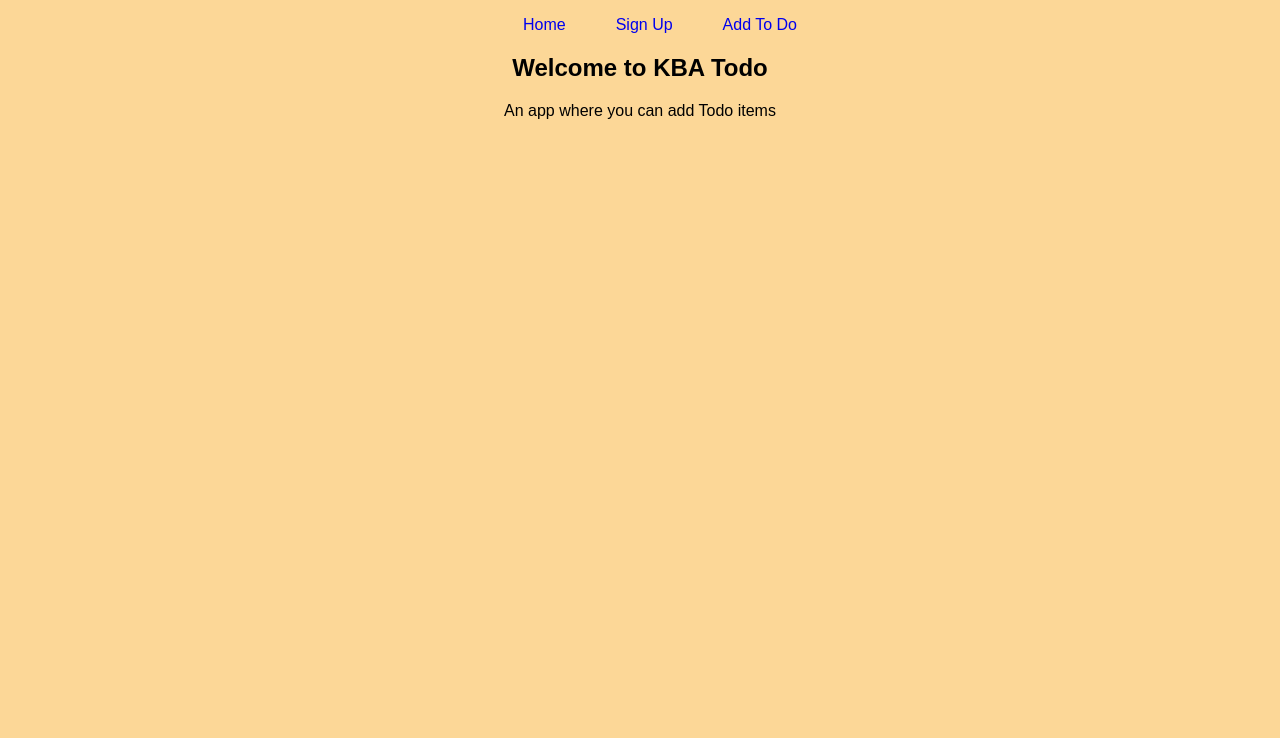
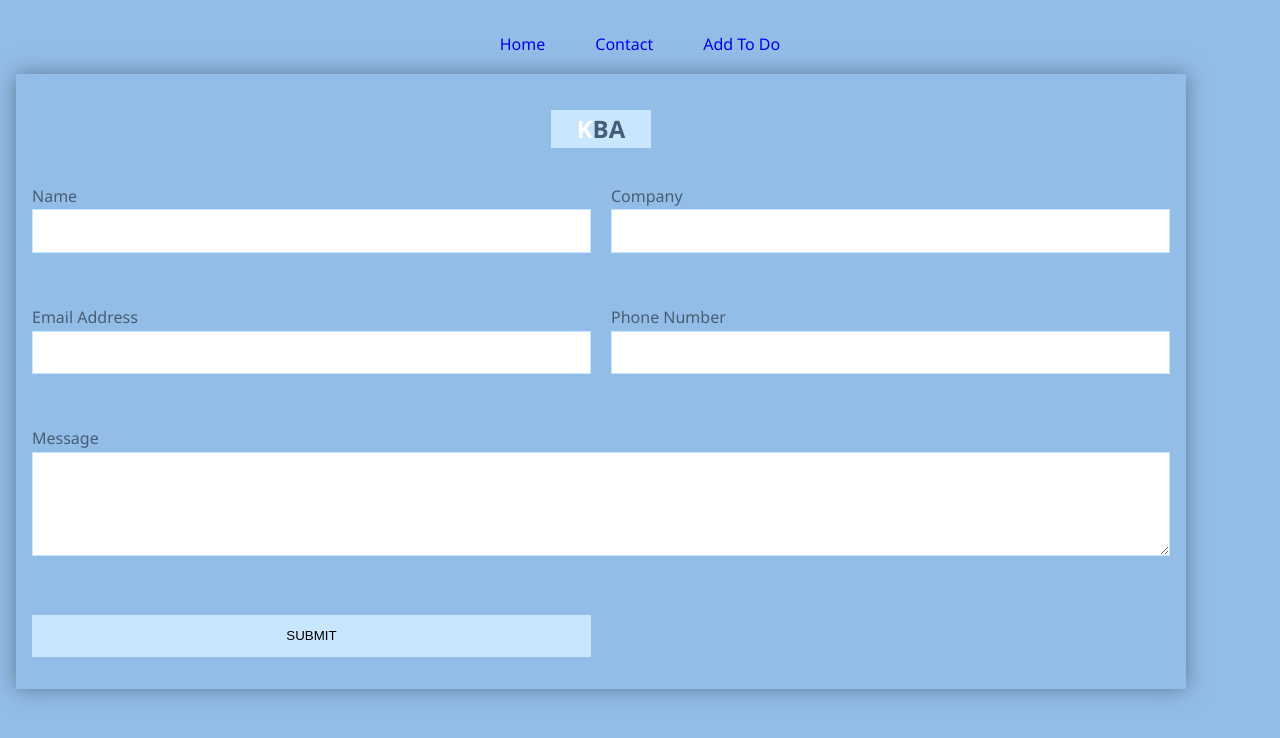
Before and after one commit to NickFoden/kba-todo, a React (Create React App) app: page /contact in a window 1280 px wide. Shown: the top 738 px of the page. Built offline with nearby package versions, Linux system fonts and the light colour scheme; no server answers.

Commit message:
Adding contact form that will hook up for mailing list.

```diff
--- a/src/App.js
+++ b/src/App.js
@@ -4,7 +4,7 @@ import { BrowserRouter as Router, Route } from 'react-router-dom';
 import './App.css';
 import HeaderNav from './Components/headerNav';
 import Home from './Components/home';
-import SignupForm from './Components/SignupForm';
+import ContactForm from './Components/ContactForm';
 import AddToDo from './Components/AddToDo';
 
 class App extends Component {
@@ -13,8 +13,8 @@ class App extends Component {
       <Router>
         <div className="App">
           <HeaderNav />
-          <Route path="*" component={Home} />
-          <Route exact path="/signup" component={SignupForm} />
+          <Route exact path="/" component={Home} />
+          <Route exact path="/contact" component={ContactForm} />
           <Route exact path="/AddToDo" component={AddToDo} />
         </div>
       </Router>
--- /dev/null
+++ b/src/Components/ContactForm.js
@@ -0,0 +1,44 @@
+import React, { Component } from 'react';
+import './contactForm.css';
+
+class ContactForm extends Component {
+  render() {
+    return (
+      <div className="wrapper">
+        <h2 className="brand-name">
+          {' '}
+          <span> K</span>BA
+        </h2>
+        <div className="contact">
+          <form>
+            <p>
+              <label> Name</label>
+              <input type="text" name="name" />
+            </p>
+            <p>
+              <label> Company</label>
+              <input type="text" name="company" />
+            </p>
+            <p>
+              <label> Email Address</label>
+              <input type="email" name="email" />
+            </p>
+            <p>
+              <label> Phone Number</label>
+              <input type="text" name="phone" />
+            </p>
+            <p className="full">
+              <label> Message</label>
+              <textarea name="message" rows="5" />
+            </p>
+            <p>
+              <button className="full"> Submit </button>
+            </p>
+          </form>
+        </div>
+      </div>
+    );
+  }
+}
+
+export default ContactForm;
--- a/src/Components/SignupForm.js
+++ /dev/null
@@ -1,15 +0,0 @@
-import React, { Component } from 'react';
-
-class SignupForm extends Component {
-  render() {
-    return (
-      <form>
-        <button type="submit" disabled={submitting}>
-          Submit
-        </button>
-      </form>
-    );
-  }
-}
-
-export default SignupForm;
--- /dev/null
+++ b/src/Components/contactForm.css
@@ -0,0 +1,74 @@
+* {
+  box-sizing: border-box;
+}
+
+body {
+  background: #92bde7;
+  color: #485e74;
+  font-family: "Segoue UI", "Segoe UI", Tahoma, Geneva, Verdana, sans-serif;
+  line-height: 1.6;
+  padding: 1em;
+}
+
+.wrapper {
+  box-shadow: 0 0 20px 0 rgba(72, 94, 116, 0.7);
+  max-width: 1170px;
+  padding: 1em;
+}
+
+ul {
+  list-style: none;
+  padding: 0;
+}
+
+.brand-name {
+  background-color: #c9e6ff;
+  width: 100px;
+  margin-left: auto;
+  margin-right: auto;
+}
+
+h2 span {
+  color: #fff;
+}
+
+/* form styles */
+
+.contact form {
+  display: grid;
+  grid-template-columns: 1fr 1fr;
+  grid-gap: 20px;
+}
+
+.contact form label {
+  display: block;
+  text-align: left;
+}
+.contact-form p {
+  margin: 0;
+}
+.contact form .full {
+  grid-column: 1/3;
+}
+
+.contact form button,
+.contact form input,
+.contact form textarea {
+  width: 100%;
+  padding: 1em;
+  border: 1px solid #c9e6ff;
+}
+
+.contact form button {
+  background: #c9e6ff;
+  border: 0;
+  text-transform: uppercase;
+}
+
+.contact form button:hover,
+.contact form button:focus {
+  background: #92bde7;
+  color: #fff;
+  outline: 0;
+  transition: background-color 1s ease-out;
+}
--- a/src/Components/headerNav.js
+++ b/src/Components/headerNav.js
@@ -10,7 +10,7 @@ const HeaderNav = props => (
         <Link to="/"> Home</Link>
       </li>
       <li>
-        <Link to="/signup"> Sign Up</Link>
+        <Link to="/contact"> Contact</Link>
       </li>
       <li>
         <Link to="/AddToDo"> Add To Do</Link>
```
